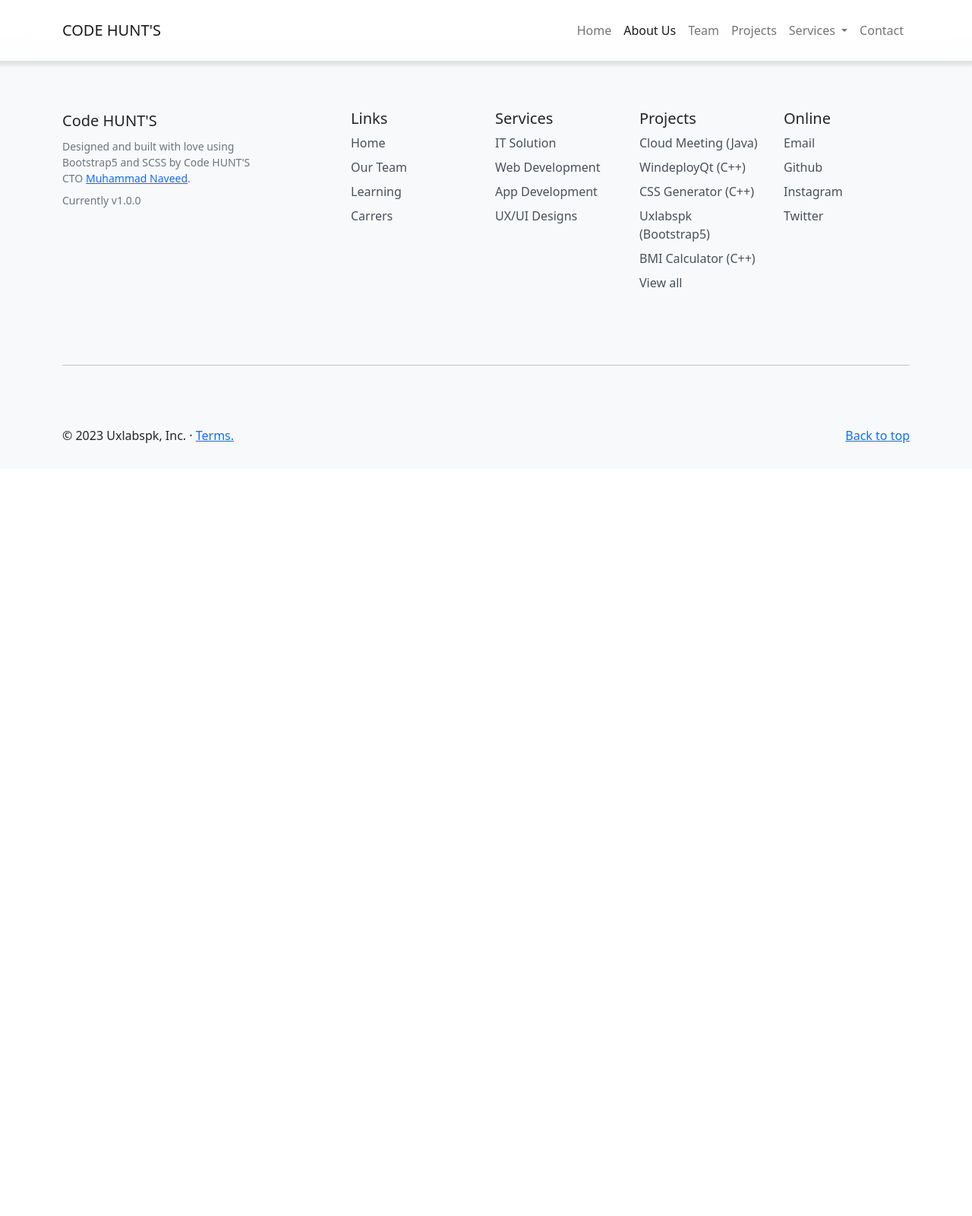
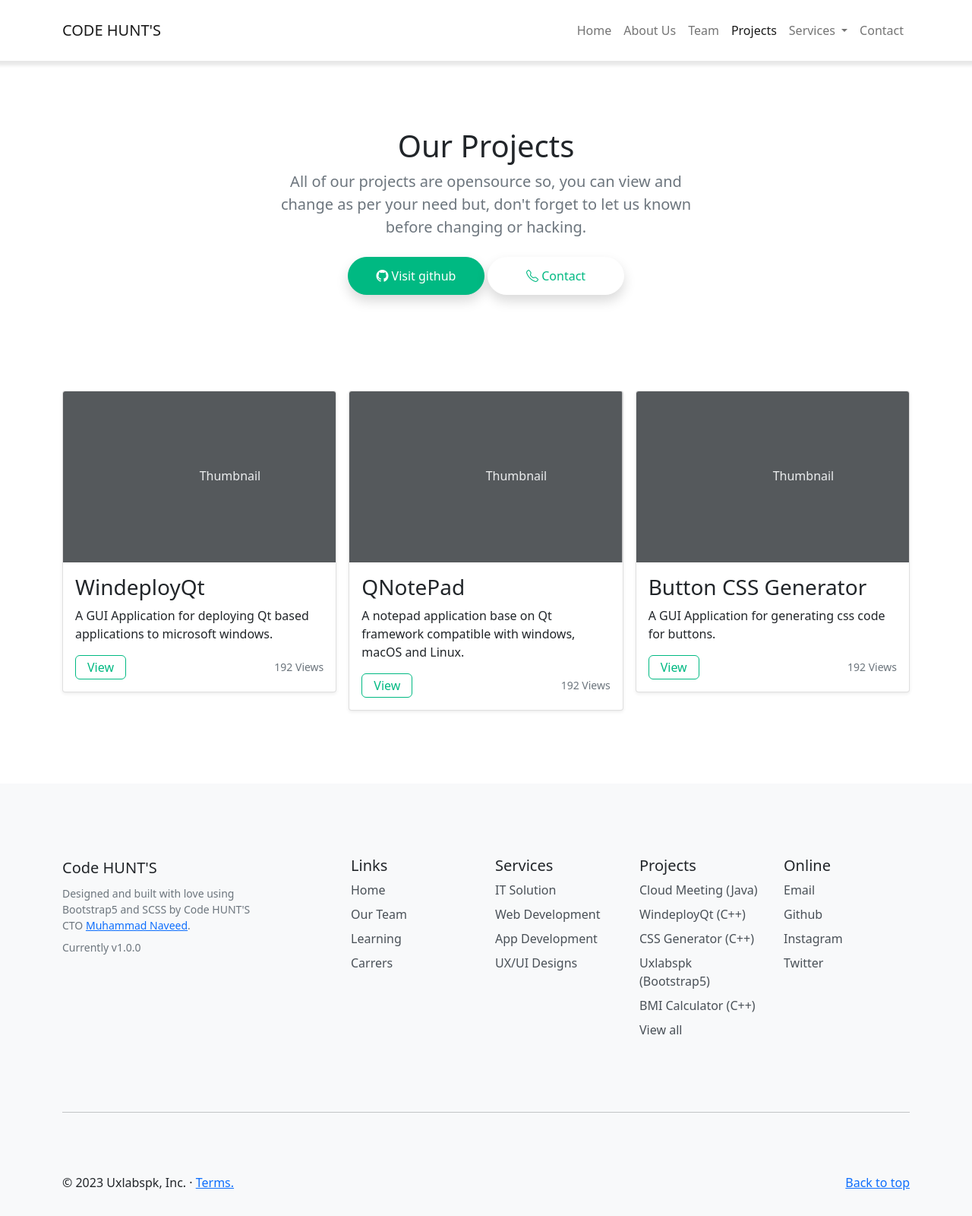
Before and after one commit to uxlabspk/codehunts, a PHP site: page /portfolio.html in a window 1280 px wide. Shown: the whole page at 76% size. Before the commit the page ends 583 px from the top, so only its background shows below. Run offline with PHP 8.4, Linux system fonts and the light colour scheme.

Commit message:
adding different pages

```diff
--- a/Scss/_components.scss
+++ b/Scss/_components.scss
@@ -24,3 +24,20 @@
 	padding-top: 12px;
 	padding-bottom: 12px;
 }
+
+@mixin sm-btn($radius, $bg-color, $color)
+{
+    position: relative;
+	display: inline-block;
+	text-align: center;
+	overflow: hidden;
+	z-index: 1;
+    border-radius: $radius;
+    background-color: $bg-color;
+    color: $color;
+
+    padding-left: 15px;
+	padding-right: 15px;
+	padding-top: 3px;
+	padding-bottom: 3px;
+}
--- a/Scss/style.scss
+++ b/Scss/style.scss
@@ -150,3 +150,23 @@ nav
     height:64px;
     margin: 0px 20px 0px 0px;
 }
+
+.project-thumbnail
+{
+    height: auto;
+}
+
+.btn-sm-green
+{
+	@include sm-btn(6px, $white-color, $green-color);
+	text-decoration: none;
+    border: 1px solid $green-color;
+    font-weight: 500;
+    text-align: center;
+
+    &:hover
+    {
+        background-color: $green-color;
+        color: $offwhite-color;
+    }
+}
--- a/css/style.css
+++ b/css/style.css
@@ -155,4 +155,32 @@ nav {
   height: 64px;
   margin: 0px 20px 0px 0px;
 }
+
+.project-thumbnail {
+  height: auto;
+}
+
+.btn-sm-green {
+  position: relative;
+  display: inline-block;
+  text-align: center;
+  overflow: hidden;
+  z-index: 1;
+  border-radius: 6px;
+  background-color: #ffffff;
+  color: #00b982;
+  padding-left: 15px;
+  padding-right: 15px;
+  padding-top: 3px;
+  padding-bottom: 3px;
+  text-decoration: none;
+  border: 1px solid #00b982;
+  font-weight: 500;
+  text-align: center;
+}
+
+.btn-sm-green:hover {
+  background-color: #00b982;
+  color: #F8F8F8;
+}
 /*# sourceMappingURL=style.css.map */
--- a/portfolio.html
+++ b/portfolio.html
@@ -33,13 +33,13 @@
                 <a class="nav-link" aria-current="page" href="./index.html">Home</a>
               </li>
               <li class="nav-item">
-                <a class="nav-link active" href="./about.html">About Us</a>
+                <a class="nav-link" href="./about.html">About Us</a>
               </li>
               <li class="nav-item">
                 <a class="nav-link" href="./team.html">Team</a>
               </li>
               <li class="nav-item">
-                <a class="nav-link" href="./portfolio.html">Projects</a>
+                <a class="nav-link active" href="./portfolio.html">Projects</a>
               </li>
               <li class="nav-item dropdown">
                 <a class="nav-link dropdown-toggle" href="#" id="navbarDropdown" role="button" data-bs-toggle="dropdown" aria-expanded="false">
@@ -55,7 +55,7 @@
                 </ul>
               </li>
               <li class="nav-item">
-                <a class="nav-link" href="./index.html#gettingStarted">Contact</a>
+                <a class="nav-link" href="tel:+92xxxxxxxxxx" itemprop="telephone">Contact</a>
               </li>
 
             </ul>
@@ -63,12 +63,102 @@
         </div>
       </nav>
 
+      <!-- Portfolio Section Header -->
+      <div class="even-section" style="margin-top: 120px;">
+        <div class="container">
+          <div class="row py-lg-5 text-center">
+            <div class="col-lg-6 col-md-8 mx-auto">
+              <h1 class="fw-light">Our Projects</h1>
+              <p class="lead text-muted">
+                All of our projects are opensource so, you can view and change as per your need
+                but, don't forget to let us known before changing or hacking.
+              </p>
+              <p>
+                <a href="#" class="btn-md-green shadow my-2" style="width: 180px;">
+                  <i class="bi-github"> </i>
+                  Visit github
+                </a>
+                <a href="tel:+92xxxxxxxxxx" itemprop="telephone" class="btn-md-green-secondary shadow my-2" style="width: 180px;">
+                  <i class="bi-telephone"> </i>
+                  Contact
+                </a>
+              </p>
+            </div>
+          </div>
+        </div>
+      </div>
 
-      <!-- BODY HERE -->
+      <!-- Projects Detail Section -->
+      <div class="py-5">
+        <div class="container">
+          <div class="row row-cols-1 row-cols-sm-2 row-cols-md-3 g-3">
+            <!-- Project Card Started -->
+            <div class="col">
+              <div class="card shadow-sm">
+                <!-- Project Screen Shot -->
+                <svg class="bd-placeholder-img card-img-top" width="100%" height="225" xmlns="http://www.w3.org/2000/svg" role="img" aria-label="Placeholder: Thumbnail" preserveAspectRatio="xMidYMid slice" focusable="false"><title>Placeholder</title><rect width="100%" height="100%" fill="#55595c"></rect><text x="50%" y="50%" fill="#eceeef" dy=".3em">Thumbnail</text></svg>
+                <div class="card-body">
+                  <h3>WindeployQt</h3>
+                  <p class="card-text">A GUI Application for deploying Qt based applications to microsoft windows.</p>
+                  <div class="d-flex justify-content-between align-items-center">
+                    <div class="btn-group">
+                      <!-- Project url -->
+                      <a href="https://github.com/uxlabspk/WindeployQt/" class="btn-sm-green">View</a>
+                    </div>
+                    <!-- TODO : Add the github view counts api -->
+                    <small class="text-muted">192 Views</small>
+                  </div>
+                </div>
+              </div>
+            </div>
+            <!-- Project Card Ended -->
+
+            <!-- Project Card Started -->
+            <div class="col">
+              <div class="card shadow-sm">
+                <!-- Project Screen Shot -->
+                <svg class="bd-placeholder-img card-img-top" width="100%" height="225" xmlns="http://www.w3.org/2000/svg" role="img" aria-label="Placeholder: Thumbnail" preserveAspectRatio="xMidYMid slice" focusable="false"><title>Placeholder</title><rect width="100%" height="100%" fill="#55595c"></rect><text x="50%" y="50%" fill="#eceeef" dy=".3em">Thumbnail</text></svg>
+                <div class="card-body">
+                  <h3>QNotePad</h3>
+                  <p class="card-text">A notepad application base on Qt framework compatible with windows, macOS and Linux.</p>
+                  <div class="d-flex justify-content-between align-items-center">
+                    <div class="btn-group">
+                      <!-- Project url -->
+                      <a href="#" class="btn-sm-green">View</a>
+                    </div>
+                    <!-- TODO : Add the github view counts api -->
+                    <small class="text-muted">192 Views</small>
+                  </div>
+                </div>
+              </div>
+            </div>
+            <!-- Project Card Ended -->
+
+            <!-- Project Card Started -->
+            <div class="col">
+              <div class="card shadow-sm">
+                <!-- Project Screen Shot -->
+                <svg class="bd-placeholder-img card-img-top" width="100%" height="225" xmlns="http://www.w3.org/2000/svg" role="img" aria-label="Placeholder: Thumbnail" preserveAspectRatio="xMidYMid slice" focusable="false"><title>Placeholder</title><rect width="100%" height="100%" fill="#55595c"></rect><text x="50%" y="50%" fill="#eceeef" dy=".3em">Thumbnail</text></svg>
+                <div class="card-body">
+                  <h3>Button CSS Generator</h3>
+                  <p class="card-text">A GUI Application for generating css code for buttons.</p>
+                  <div class="d-flex justify-content-between align-items-center">
+                    <div class="btn-group">
+                      <!-- Project url -->
+                      <a href="#" class="btn-sm-green">View</a>
+                    </div>
+                    <!-- TODO : Add the github view counts api -->
+                    <small class="text-muted">192 Views</small>
+                  </div>
+                </div>
+              </div>
+            </div>
+            <!-- Project Card Ended -->
 
 
-
-
+          </div>
+        </div>
+      </div>
 
   <!-- Footer -->
   <footer class="bd-footer py-5 mt-5 bg-light">
```
Also changed, not shown: 1 other file.
